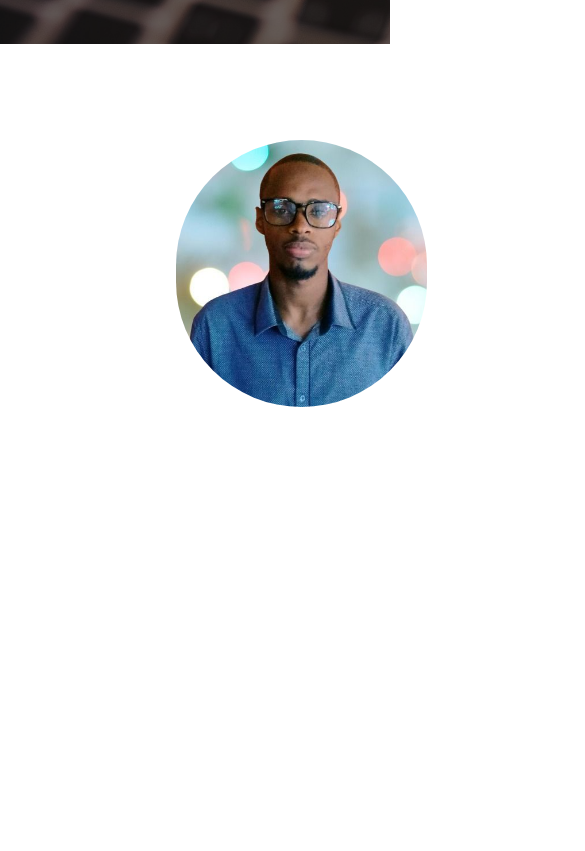
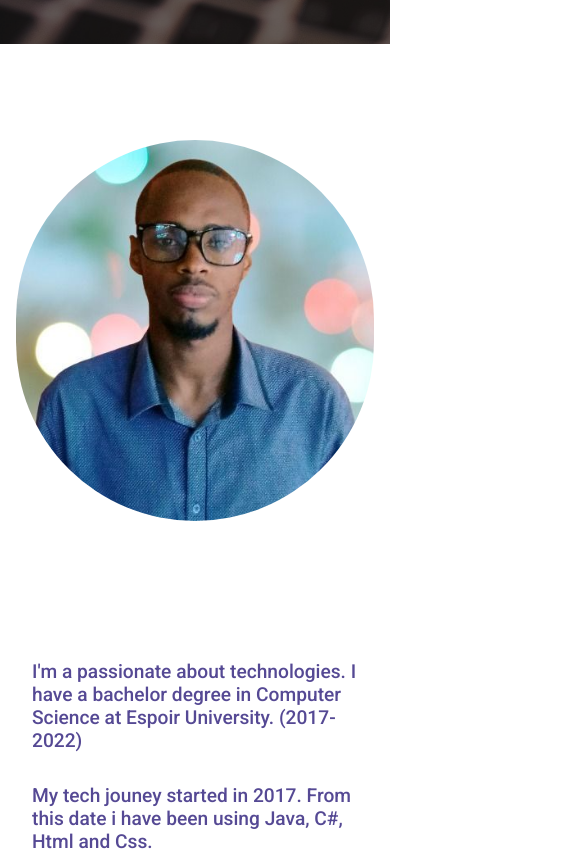
Before and after one commit to cterogene/cterogene-portfolio, a React (Create React App) app: page / in a window 390 px wide. Shown: the part 800-1651 px from the top of the page, 585 px wide, since content can reach past the window. Built offline with nearby package versions, Linux system fonts and the light colour scheme.

Commit message:
update the about section with more style and mobile responsivity

```diff
--- a/src/components/AboutComponent/AboutComponent.js
+++ b/src/components/AboutComponent/AboutComponent.js
@@ -12,9 +12,10 @@ const AboutComponent = () => {
                 <div className='right'>
                     <h1>About Me</h1>
 
-                    <p>I'm a passinate about technologies. I have a bachelor degree in Computer Science at Espoir University. (2017-2022)</p>
+                    <p>I'm a passionate about technologies. I have a bachelor degree in Computer Science at Espoir University. (2017-2022)</p>
                     <p>My tech jouney started in 2017. From this date i have been using Java, C#, Html and Css.</p>
                     <p>I'm also a CodePath alumni. I have  1+ year experience working with Android Studio.</p>
+                    <p>I have 2+ month working with the React framework, I'm learning the core skills to create beautiful front-end design.</p>
 
                     <div>
                     <Link to="/about" className="btn">See More</Link>
--- a/src/components/AboutComponent/AboutComponent.scss
+++ b/src/components/AboutComponent/AboutComponent.scss
@@ -6,7 +6,8 @@
 
 
 }
-.aboutSection-container{
+.aboutSection-container {
+    max-width: 1140px;
     margin: auto;
     display: grid;
     grid-template-columns: repeat(2, 1fr);
@@ -14,17 +15,19 @@
     }
 
 .left{
-    height: 40%;
-    max-width: 45%;
-    display: flex;
-    margin-left: 10rem;
+    height: 100%;
+    max-width: 70%;
+
+    margin: auto;
     flex-direction: column;
-    padding: 1rem;
-    position: relative;
+
+
 
 }
 .left img {
-    border-radius: 150px;
+    border-radius: 200px;
+    position: relative;
+    max-width: 100%;
 }
 .right {
     height: 100%;
@@ -32,11 +35,16 @@
     display: flex;
     flex-direction: column;
     padding: 1rem;
+    justify-content: center;
 
 }
-.right p{
-    color: #000;
+ .right p{
+    color: #554994;
     padding: 1rem 1rem;
+    position: relative;
+    max-width: 100%;
+    justify-content: center;
+    display: flex;
 
 
 }
@@ -44,6 +52,28 @@
     align-items: center;
     font-weight: 5rem;
     padding: 1rem;
-    color:#000;
+
+
 
 }
+@media screen and (max-width: 640px) {
+    .aboutSection-container{
+        grid-template-columns:  1fr;
+
+    }
+    .aboutSection{
+        padding-bottom: 1.5rem;
+    }
+    .left img{
+        position: relative;
+
+
+    }
+    .left{
+        height: 100%;
+        max-width: 100%;
+        margin: auto;
+
+    }
+
+}
--- a/src/components/Footer/Footer.scss
+++ b/src/components/Footer/Footer.scss
@@ -2,7 +2,7 @@
     width: 100%;
     padding-bottom: 1.5rem;
     padding-top: 5rem;
-    background-color:rgb(0,0,0,0.96);
+    background-color:rgba(22, 21, 21, 0.96);
 }
 .footer-container{
     max-width: 1140px;
```
